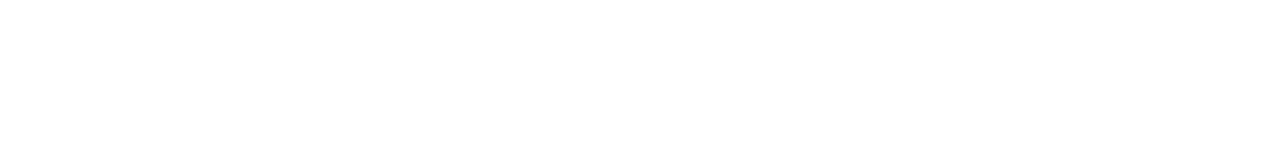
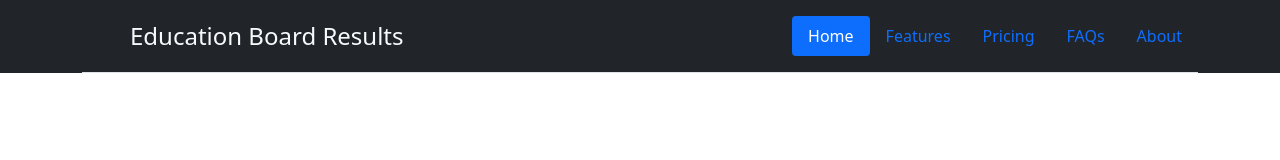
Before and after one commit to aouwalitshikkha/education-board-result, a plain HTML site: page index.html in a window 1280 px wide. Drawn offline with nearby package versions, Linux system fonts and the light colour scheme.

Commit message:
Menu Added with basic template

```diff
--- a/index.html
+++ b/index.html
@@ -5,13 +5,35 @@
     <meta name="viewport" content="width=device-width, initial-scale=1">
     <link href="https://cdn.jsdelivr.net/npm/bootstrap@5.1.3/dist/css/bootstrap.min.css" rel="stylesheet" integrity="sha384-1BmE4kWBq78iYhFldvKuhfTAU6auU8tT94WrHftjDbrCEXSU1oBoqyl2QvZ6jIW3" crossorigin="anonymous">
     <title>All Education Board Results</title>
-    <meta name="Description" CONTENT="Get HSC, SSC and JSC Results">
+    <meta name="Description" CONTENT="Get HSC, SSC and JSC Results with Marksheets">
   </head>
+
   <body>
+      <div class="container-fluid bg-dark">
+    <div class="container">
+        <header class="d-flex flex-wrap justify-content-center py-3 mb-4 border-bottom">
+          <a href="/" class="d-flex align-items-center mb-3 mb-md-0 me-md-auto text-light text-decoration-none">
+            <svg class="bi me-2" width="40" height="32"><use xlink:href="#bootstrap"></use></svg>
+            <span class="fs-4">Education Board Results</span>
+          </a>
+
+          <ul class="nav nav-pills">
+            <li class="nav-item"><a href="#" class="nav-link active">Home</a></li>
+            <li class="nav-item"><a href="#" class="nav-link">Features</a></li>
+            <li class="nav-item"><a href="#" class="nav-link">Pricing</a></li>
+            <li class="nav-item"><a href="#" class="nav-link">FAQs</a></li>
+            <li class="nav-item"><a href="#" class="nav-link">About</a></li>
+          </ul>
+        </header>
+      </div>
+    </div>
+
+
 
 
 
 
     <script src="https://cdn.jsdelivr.net/npm/bootstrap@5.1.3/dist/js/bootstrap.bundle.min.js" integrity="sha384-ka7Sk0Gln4gmtz2MlQnikT1wXgYsOg+OMhuP+IlRH9sENBO0LRn5q+8nbTov4+1p" crossorigin="anonymous"></script>
   </body>
+
 </html>
```
